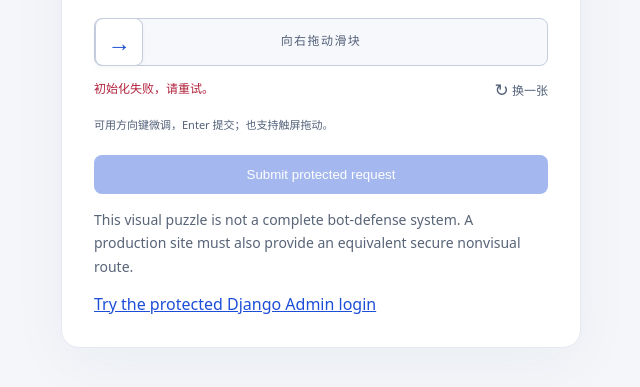
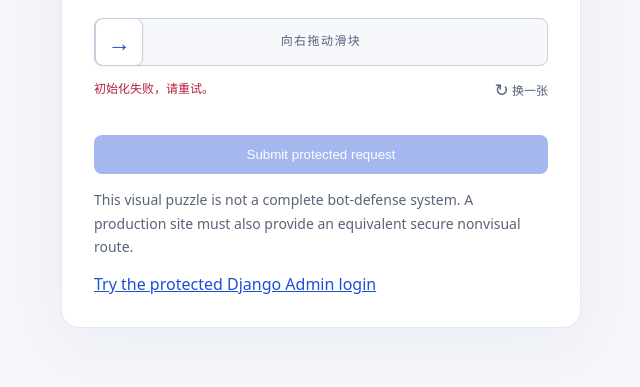
Before and after one commit to mingyueshi/django-nova-slider-captcha, a Django app: template src/nova_slider_captcha/templates/nova_slider_captcha/demo.html in a window 1280 px wide. Shown: the part 387-774 px from the top of the page, without its empty margins (319-959 px from the left). Run offline with Django 4.2, Linux system fonts and the light colour scheme; the template is opened without the code that fills it: most values are stand-ins (such as "Sample title", 1, 10 or a date in 2020).

Commit message:
界面隐藏键盘说明并保留滑块读屏描述

```diff
--- a/src/nova_slider_captcha/static/nova_slider_captcha/slider.css
+++ b/src/nova_slider_captcha/static/nova_slider_captcha/slider.css
@@ -221,10 +221,16 @@ nova-slider {
   color: var(--nsc-accent);
 }
 .nsc-keyboard {
-  font-size: 11px;
-  color: var(--nsc-muted);
-  margin: 0;
-  line-height: 1.8;
+  /* Keep the range description available to assistive technology. */
+  position: absolute;
+  width: 1px;
+  height: 1px;
+  padding: 0;
+  margin: -1px;
+  overflow: hidden;
+  clip-path: inset(50%);
+  white-space: nowrap;
+  border: 0;
 }
 .nsc[data-state="success"] .nsc-overlay {
   background: var(--nsc-success-panel);
```
